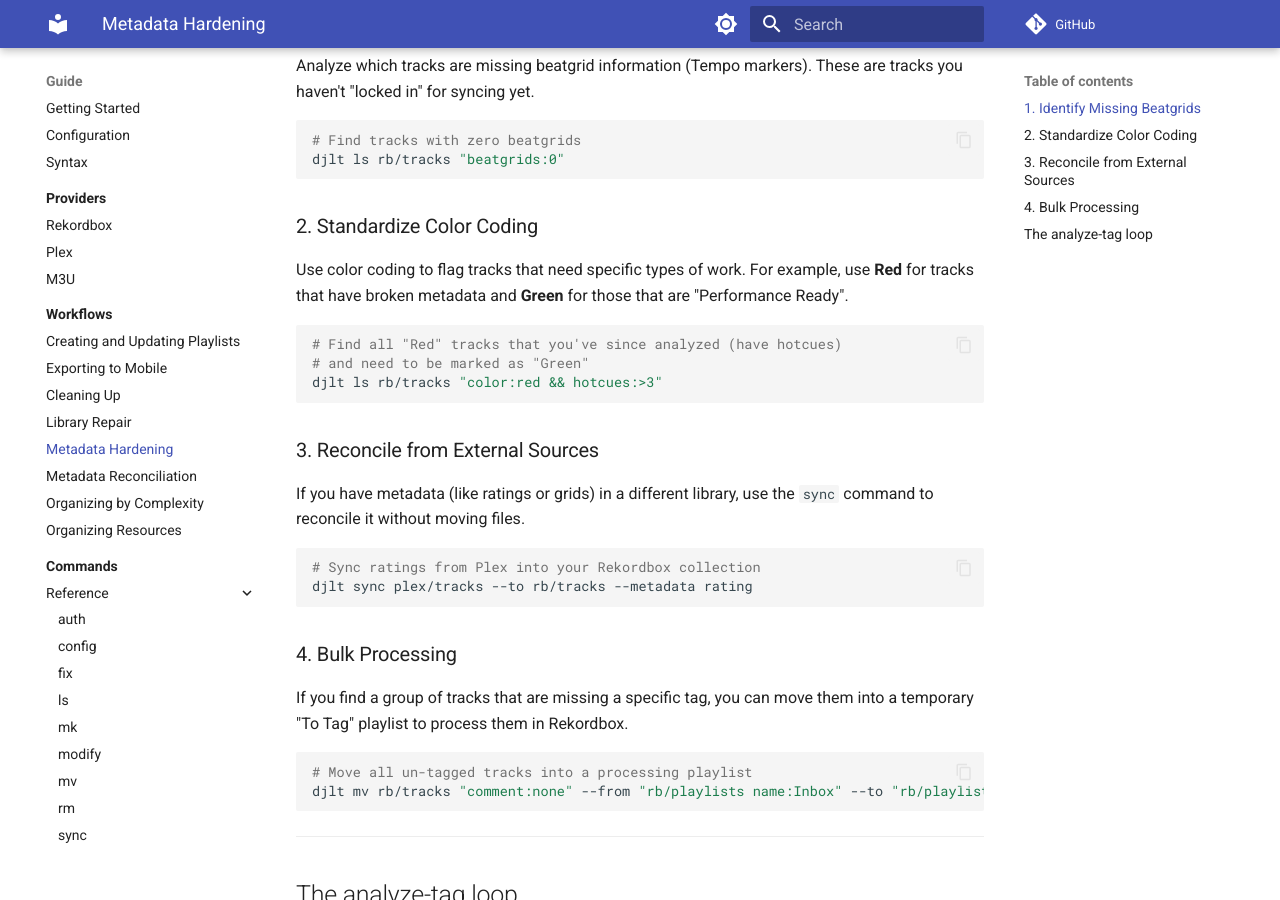
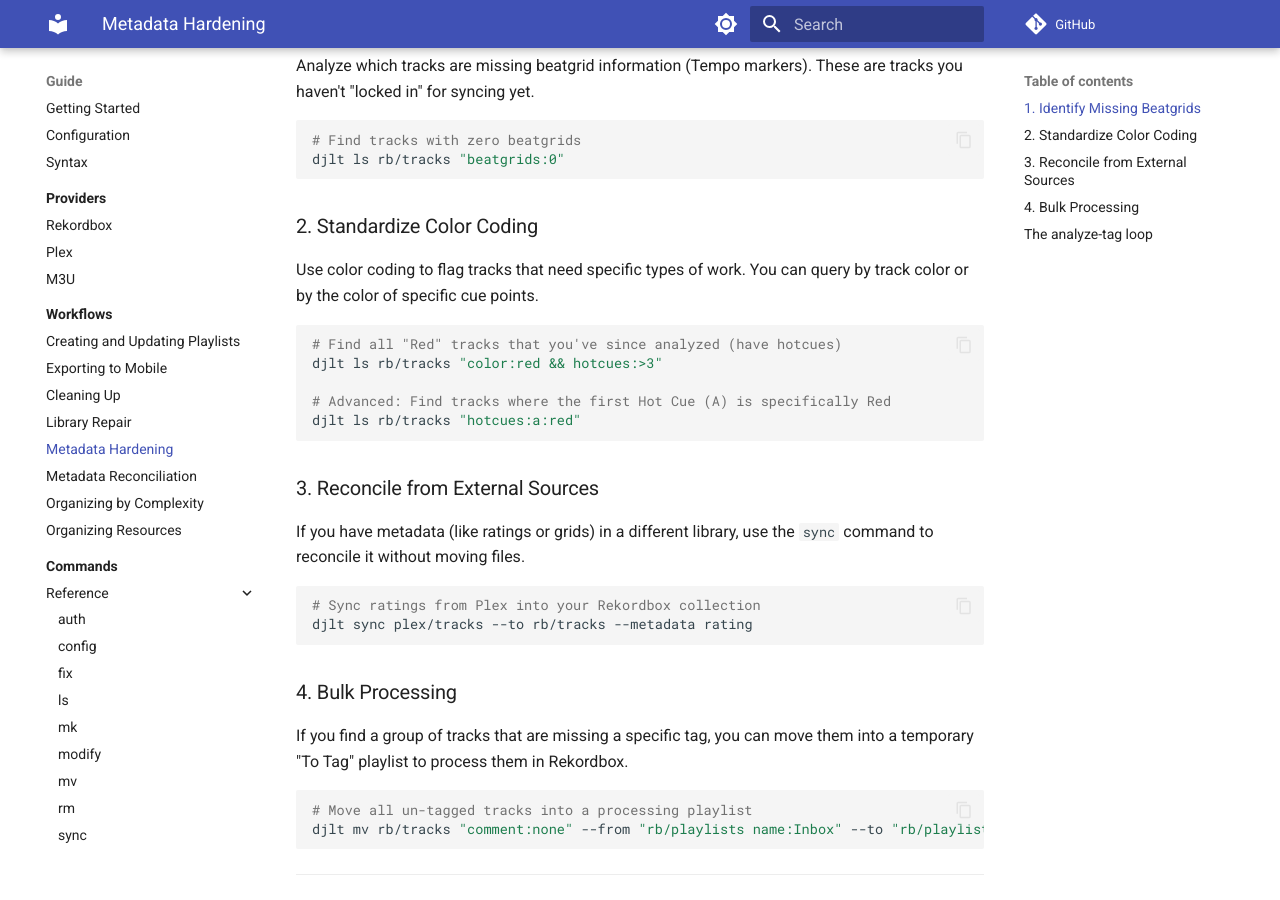
Before and after one commit to llttlltt/dj-library-tools, an MkDocs documentation site: the page built from docs/guide/workflows/metadata-hardening.md, in a window 1280 px wide and 900 px high, scrolled down 350 px. Built offline with MkDocs 1.6.1 and Material for MkDocs 9.7.7, drawn with Linux system fonts in a browser that asks for light colours; comment, search, counter and statistics services are not loaded.

Commit message:
docs: update metadata hardening workflow with advanced cue filtering

````diff
--- a/docs/guide/workflows/metadata-hardening.md
+++ b/docs/guide/workflows/metadata-hardening.md
@@ -11,12 +11,14 @@
 ```
 
 ### 2. Standardize Color Coding
-Use color coding to flag tracks that need specific types of work. For example, use **Red** for tracks that have broken metadata and **Green** for those that are "Performance Ready".
+Use color coding to flag tracks that need specific types of work. You can query by track color or by the color of specific cue points.
 
 ```bash
 # Find all "Red" tracks that you've since analyzed (have hotcues)
-# and need to be marked as "Green"
 djlt ls rb/tracks "color:red && hotcues:>3"
+
+# Advanced: Find tracks where the first Hot Cue (A) is specifically Red
+djlt ls rb/tracks "hotcues:a:red"
 ```
 
 ### 3. Reconcile from External Sources
````
